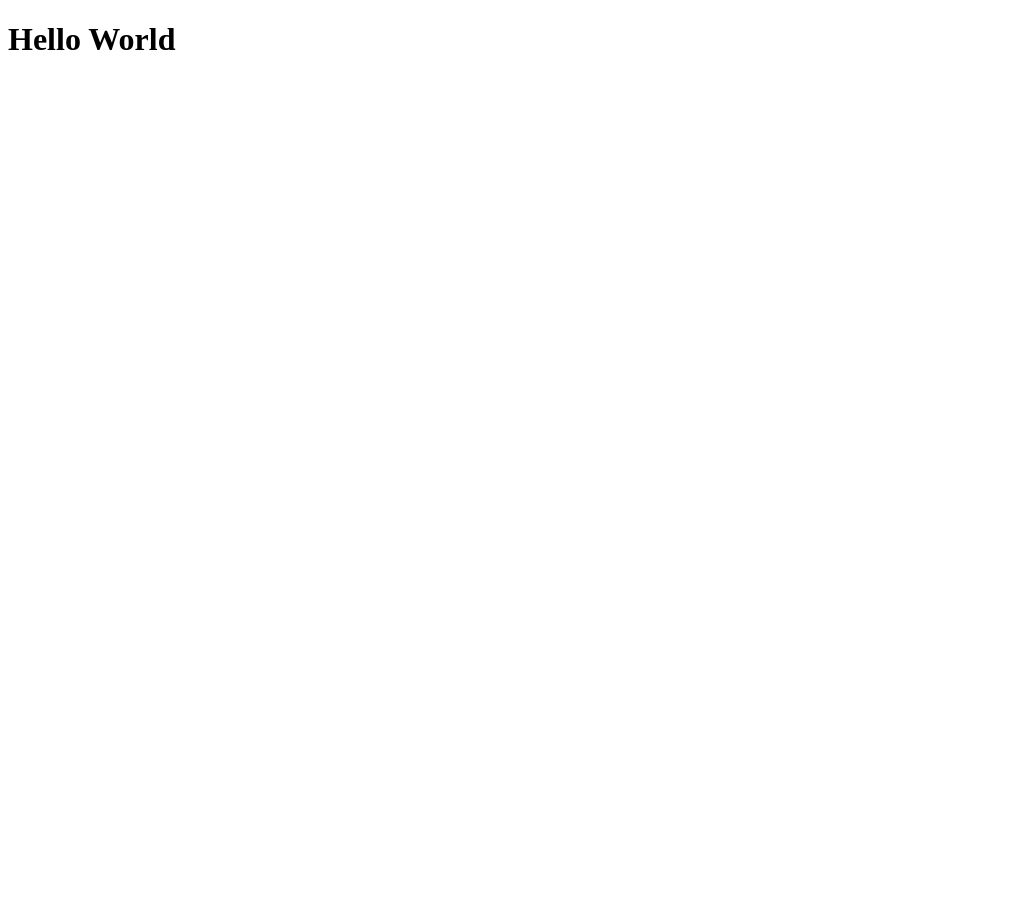
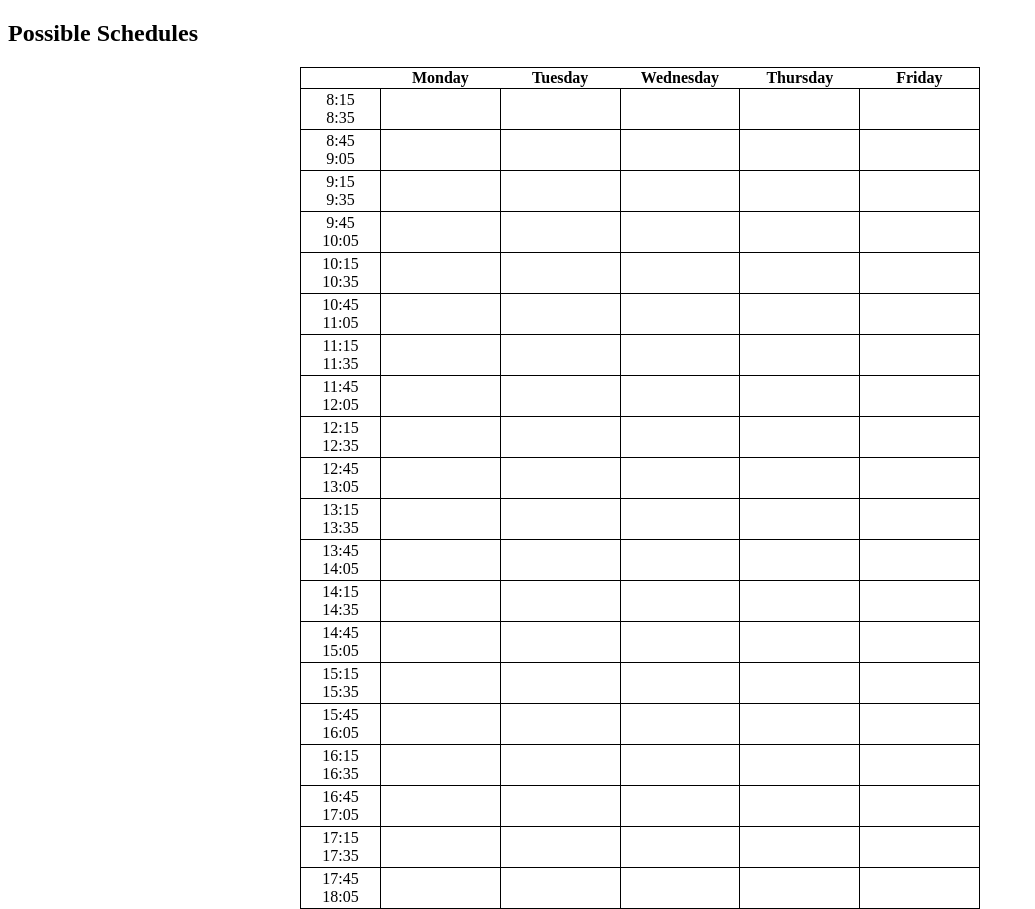
Before and after one commit to sivabalansm/conuhacks, a React (Vite) app in the folder front/: page /schedule in a window 1280 px wide. Shown: the whole page, without its empty margins (0-1035 px from the left). Before the commit the page ends 800 px from the top, so only its background shows below. Built offline with nearby package versions, Linux system fonts and the light colour scheme.

Commit message:
add schedule page

```diff
--- a/front/package.json
+++ b/front/package.json
@@ -11,7 +11,8 @@
   },
   "dependencies": {
     "react": "^18.2.0",
-    "react-dom": "^18.2.0"
+    "react-dom": "^18.2.0",
+    "react-router-dom": "^6.21.3"
   },
   "devDependencies": {
     "@types/react": "^18.2.43",
--- a/front/src/App.jsx
+++ b/front/src/App.jsx
@@ -1,8 +1,19 @@
+import {
+  BrowserRouter as Router,
+  Routes, Route, Link
+} from 'react-router-dom'
+
+import Schedule from './routes/schedule/schedule'
+import Info from './routes/Info'
+
 function App() {
   return (
-    <>
-      <h1>Hello World</h1>
-    </>
+    <Router>
+      <Routes>
+        <Route path='/schedule' element={<Schedule />} />
+        <Route path='/' element={<Info />} />
+      </Routes>
+    </Router>
   )
 }
 
--- /dev/null
+++ b/front/src/routes/Info.jsx
@@ -0,0 +1,12 @@
+import { Link } from 'react-router-dom'
+
+const Info = () => {
+    return (
+        <>
+            <div>Hi</div>
+            <Link to='/schedule'>Schedule</Link>
+        </>
+    )
+}
+
+export default Info
--- /dev/null
+++ b/front/src/routes/schedule/car.jsx
@@ -0,0 +1,8 @@
+const Car = ({ car }) => {
+  return (
+    <div>
+    </div>
+  )
+}
+
+export default Car
--- /dev/null
+++ b/front/src/routes/schedule/row.jsx
@@ -0,0 +1,23 @@
+const Row = ({ time }) => {
+  const startTime = Math.floor(time) + ':' + ((time - Math.floor(time)) * 60)
+  let endTime = time + 0.5
+  endTime = Math.floor(endTime) + ':' + ((endTime - Math.floor(endTime)) * 60 - 10).toString().padStart(2, '0')
+
+
+  return (
+    <tr className='schedule_row'>
+      <td>
+        {startTime}
+        <br />
+        {endTime}
+      </td>
+      <td></td>
+      <td></td>
+      <td></td>
+      <td></td>
+      <td></td>
+    </tr>
+  )
+}
+
+export default Row
--- /dev/null
+++ b/front/src/routes/schedule/schedule.css
@@ -0,0 +1,58 @@
+@media (prefers-reduced-motion: no-preference) {
+    * {
+      scroll-behavior: smooth;
+    }
+  }
+
+  .schedule {
+    width: 680px;
+    margin: 0 auto;
+    position: relative;
+    box-sizing: border-box;
+  }
+
+  .schedule_base {
+    position: absolute;
+    border: 1px solid black;
+    box-sizing: border-box;
+    width: 680px;
+    margin: 0 auto;
+    overflow: hidden;
+    table-layout: fixed;
+    border-collapse: collapse;
+  }
+
+  .schedule_header th:first-child {
+    box-sizing: border-box;
+    width: 80px
+  }
+
+  .schedule_row td {
+    box-sizing: border-box;
+    width: 120px;
+    padding: 20px;
+    border: 1px solid black;
+    border-collapse: collapse;
+  }
+
+  .schedule_row td:first-child {
+    padding: 0;
+    text-align: center;
+  }
+
+  .class {
+    box-sizing: border-box;
+    border: 1px solid black;
+    width: 120.8px;
+    position: absolute;
+    font-size: small;
+    text-align: center;
+    display: flex;
+    flex-direction: column;
+    gap: 5px;
+    justify-content: center;
+  }
+
+  .class p {
+    margin: 0;
+  }
--- /dev/null
+++ b/front/src/routes/schedule/schedule.jsx
@@ -0,0 +1,41 @@
+import Row from './row'
+import Car from './car'
+import './schedule.css'
+
+const Schedule = () => {
+  let times = []
+
+  for (let i=8; i < 18; i += 0.5) {
+    times.push(i + 0.25)
+  }
+
+  const cars = [
+  ]
+
+
+  return (
+    <>
+      <h2>Possible Schedules</h2>
+      <div className='schedule'>
+        <table className='schedule_base'>
+          <thead>
+            <tr className='schedule_header'>
+              <th></th>
+              <th>Monday</th>
+              <th>Tuesday</th>
+              <th>Wednesday</th>
+              <th>Thursday</th>
+              <th>Friday</th>
+            </tr>
+          </thead>
+          <tbody>
+            {times.map(time => <Row key={time} time={time} />)}
+          </tbody>
+        </table>
+        {cars.map(car => <Car key={car.ID} car={car} />)}
+      </div>
+    </>
+  )
+}
+
+export default Schedule
```
Also changed, not shown: 2 other files (tests, documents, lock files or other folders).
